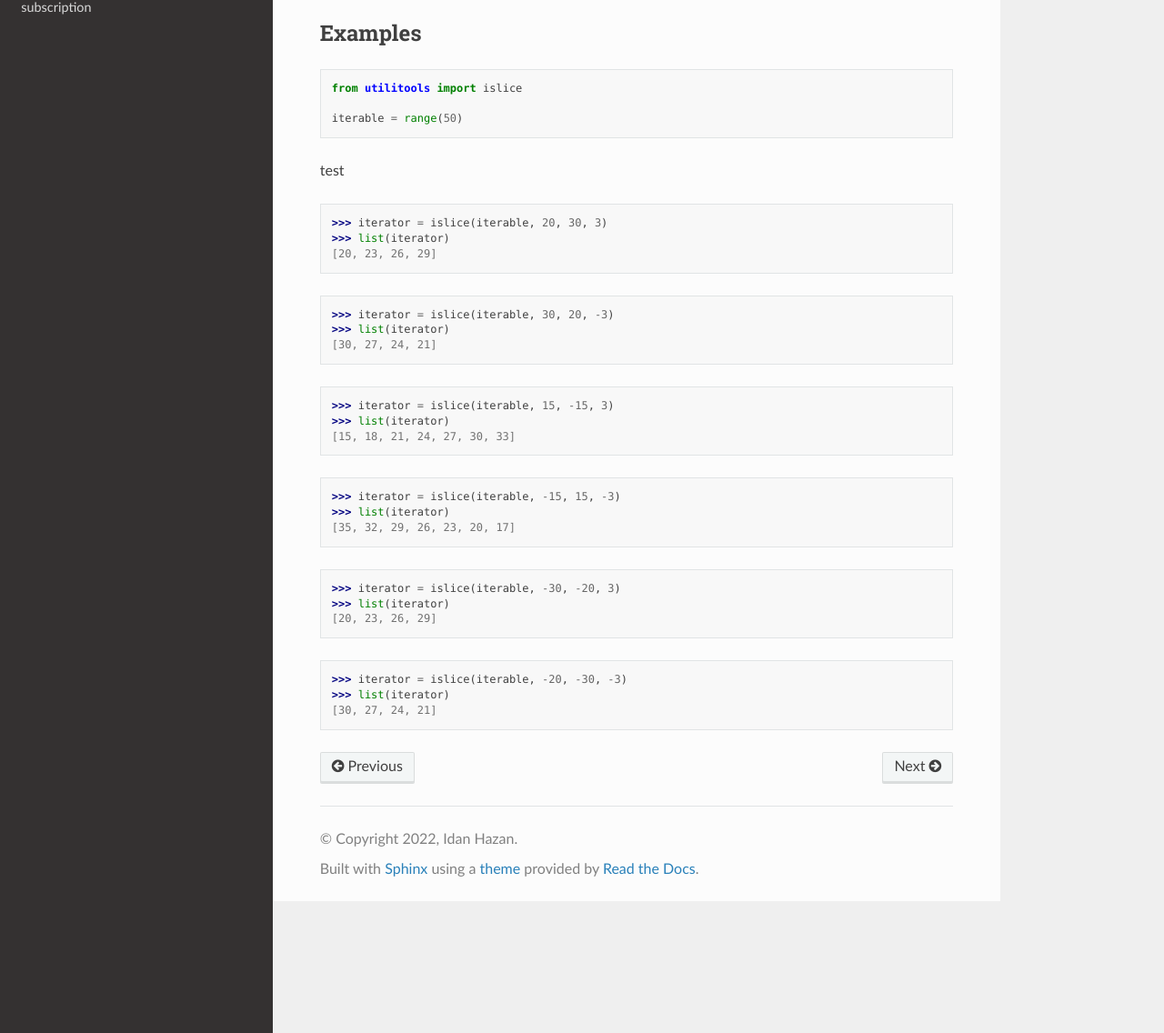
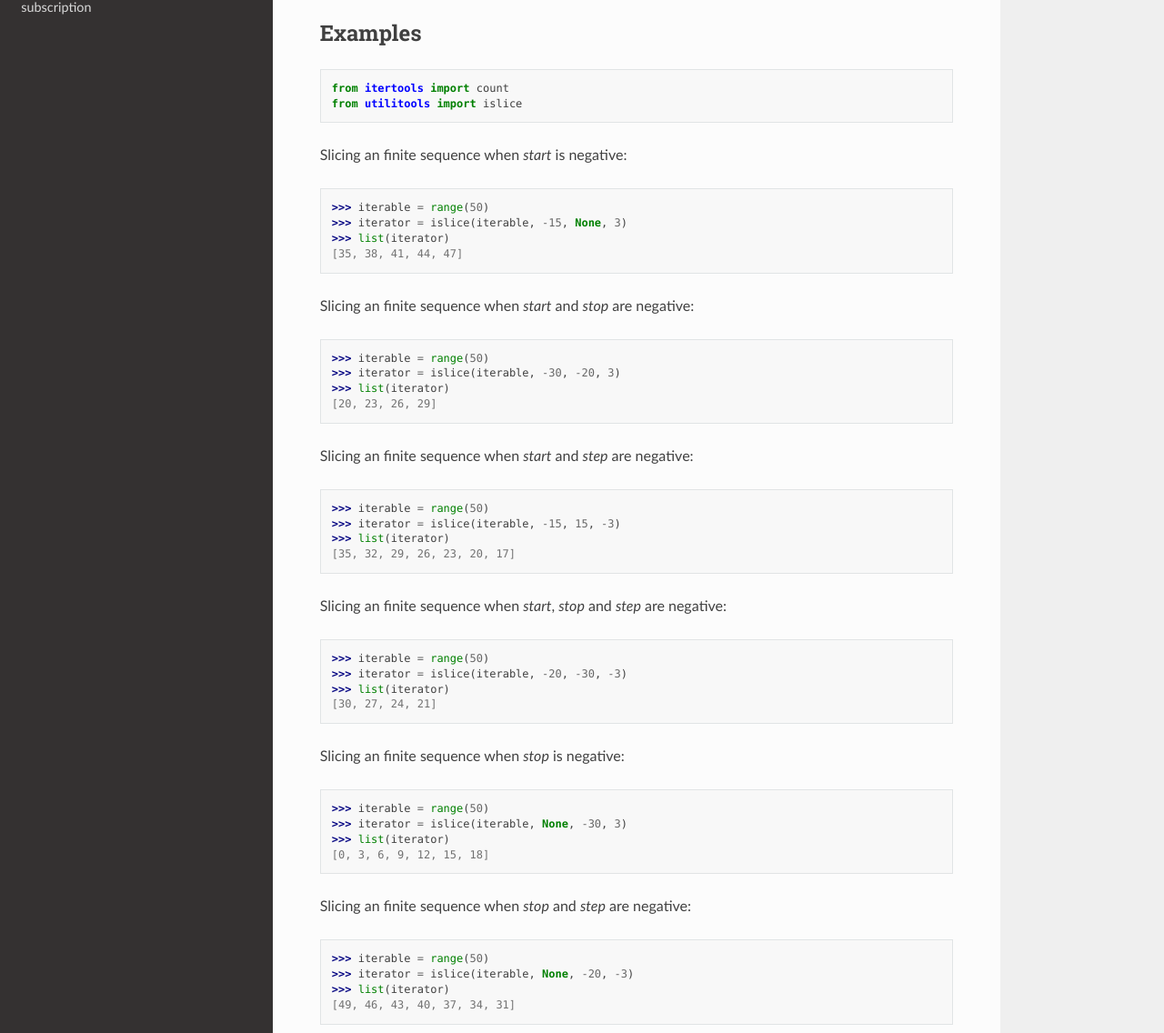
Before and after one commit to idanhazan/utilitools, a Sphinx documentation site: the page built from docs/collection/islice.rst, in a window 1280 px wide and 1400 px high, cut to the strip 264-1400 px from the top of the window. Shown: the whole strip at 91% size. Built offline with Sphinx 7.4.7 and the Read the Docs theme 2.0.0, drawn with Linux system fonts in a browser that asks for light colours; some of the changed text lies outside the part shown.

Commit message:
Update islice.rst

```diff
--- a/docs/collection/islice.rst
+++ b/docs/collection/islice.rst
@@ -12,32 +12,54 @@ Examples
 
 .. code-block:: python
 
+    from itertools import count
     from utilitools import islice
 
-    iterable = range(50)
+Slicing an finite sequence when `start` is negative:
 
-test
+>>> iterable = range(50)
+>>> iterator = islice(iterable, -15, None, 3)
+>>> list(iterator)
+[35, 38, 41, 44, 47]
 
->>> iterator = islice(iterable, 20, 30, 3)
+Slicing an finite sequence when `start` and `stop` are negative:
+
+>>> iterable = range(50)
+>>> iterator = islice(iterable, -30, -20, 3)
 >>> list(iterator)
 [20, 23, 26, 29]
 
->>> iterator = islice(iterable, 30, 20, -3)
->>> list(iterator)
-[30, 27, 24, 21]
+Slicing an finite sequence when `start` and `step` are negative:
 
->>> iterator = islice(iterable, 15, -15, 3)
->>> list(iterator)
-[15, 18, 21, 24, 27, 30, 33]
-
+>>> iterable = range(50)
 >>> iterator = islice(iterable, -15, 15, -3)
 >>> list(iterator)
 [35, 32, 29, 26, 23, 20, 17]
 
->>> iterator = islice(iterable, -30, -20, 3)
->>> list(iterator)
-[20, 23, 26, 29]
+Slicing an finite sequence when `start`, `stop` and `step` are negative:
 
+>>> iterable = range(50)
 >>> iterator = islice(iterable, -20, -30, -3)
 >>> list(iterator)
 [30, 27, 24, 21]
+
+Slicing an finite sequence when `stop` is negative:
+
+>>> iterable = range(50)
+>>> iterator = islice(iterable, None, -30, 3)
+>>> list(iterator)
+[0, 3, 6, 9, 12, 15, 18]
+
+Slicing an finite sequence when `stop` and `step` are negative:
+
+>>> iterable = range(50)
+>>> iterator = islice(iterable, None, -20, -3)
+>>> list(iterator)
+[49, 46, 43, 40, 37, 34, 31]
+
+Slicing an infinite sequence when `step` is negative:
+
+>>> iterable = count()
+>>> iterator = islice(iterable, 30, 20, -3)
+>>> list(iterator)
+[30, 27, 24, 21]
```
